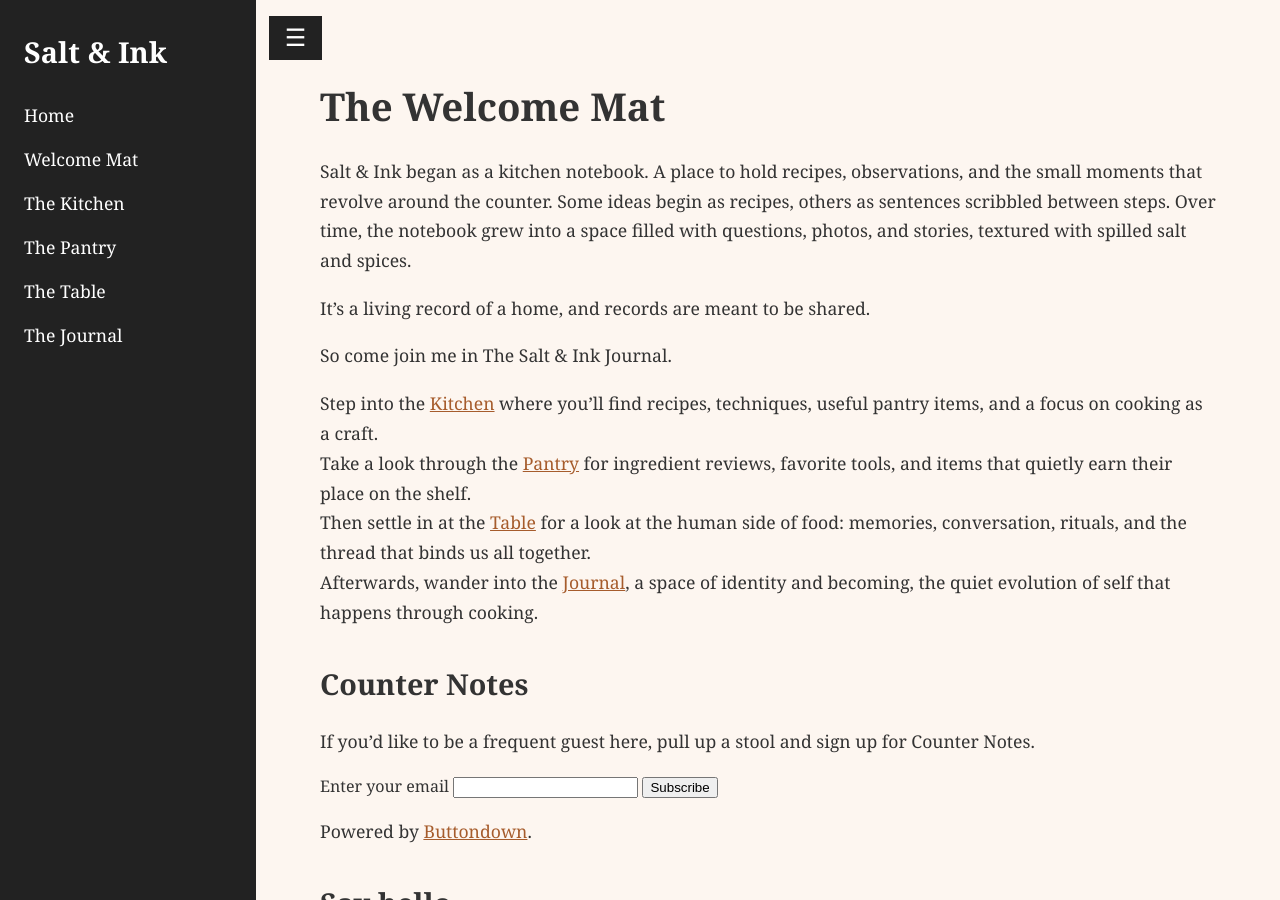
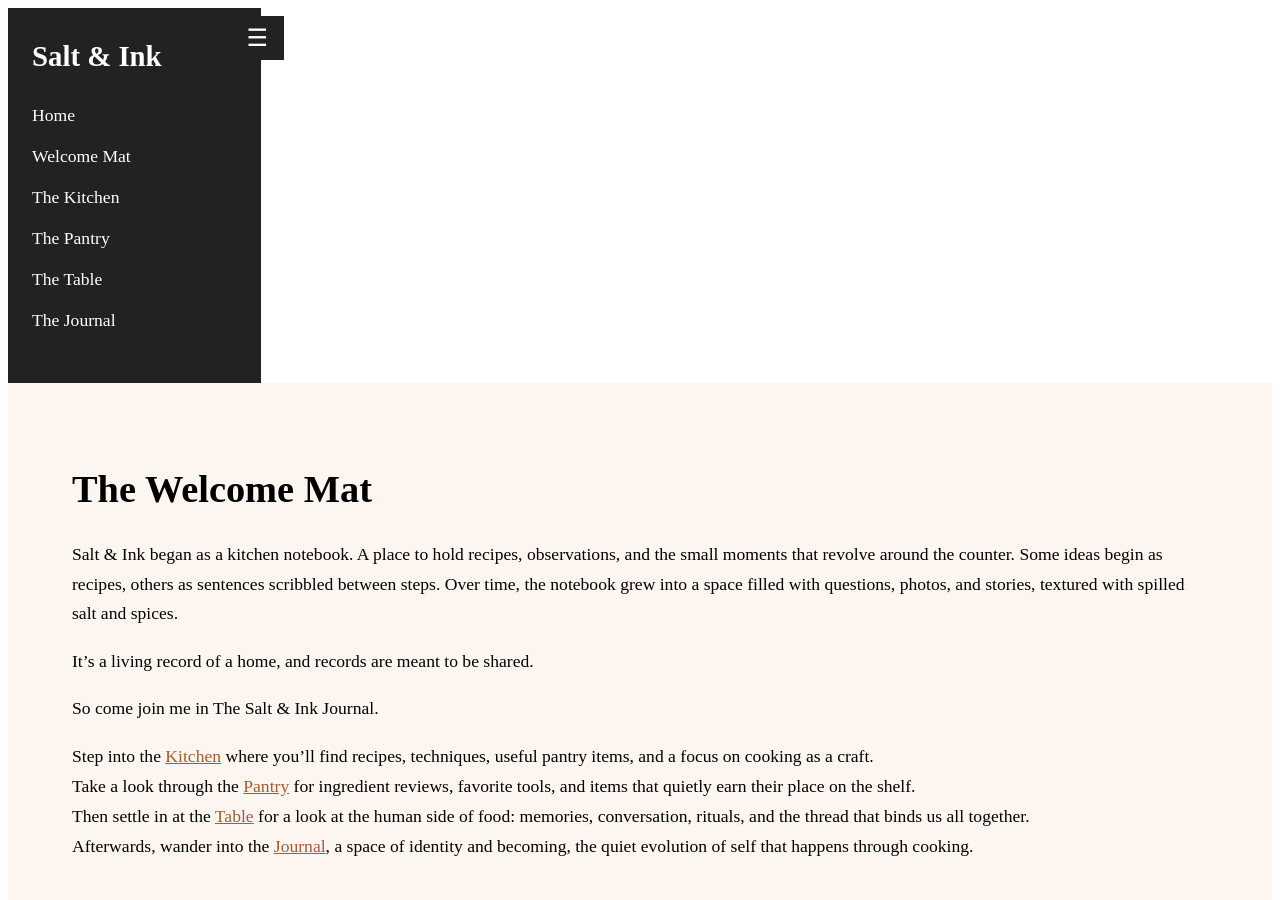
Before and after one commit to saltandinkjournal/saltandinkjournal.github.io, a Jekyll site: the page built from index.md, in a window 1280 px wide and 900 px high. Built offline with Jekyll 4.4.1, drawn with Linux system fonts in a browser that asks for light colours.

Commit message:
Update style.css

```diff
--- a/assets/css/style.css
+++ b/assets/css/style.css
@@ -1,35 +1,20 @@
-/* ==========================
-   GLOBAL
-========================== */
-body {
-  margin: 0;
-  font-family: 'Georgia', serif;
-  background: #fdf6f0;
-  color: #333;
+/* Flex container for sidebar + content */
+.site-wrapper {
+  display: flex;
+  min-height: 100vh;
 }
 
-a {
-  transition: color 0.2s ease;
-}
-
-/* ==========================
-   LEFT SIDEBAR
-========================== */
+/* Sidebar always visible */
 .sidebar-left {
-  position: fixed;
-  top: 0;
-  left: 0;
-  width: 20%;              /* Sidebar width */
-  height: 100vh;
+  width: 20%;
   background: #222;
   color: white;
   padding: 2rem 1.5rem;
   box-sizing: border-box;
-  display: flex;
-  flex-direction: column;
-  justify-content: flex-start;
+  flex-shrink: 0; /* prevents shrinking */
 }
 
+/* Sidebar headings and links */
 .sidebar-left h2 {
   margin-top: 0;
   font-size: 1.8rem;
@@ -39,7 +24,6 @@ a {
 .sidebar-left ul {
   list-style: none;
   padding: 0;
-  margin: 0;
 }
 
 .sidebar-left li {
@@ -56,16 +40,16 @@ a {
   color: #f0c878;
 }
 
-/* ==========================
-   MAIN CONTENT
-========================== */
+/* Main content takes the rest of the space */
 .content {
-  margin-left: 20%;          /* match sidebar width */
+  flex: 1;
   padding: 3rem 4rem;
+  background: #fdf6f0;
+  line-height: 1.7;
   min-height: 100vh;
-  line-height: 1.7;
 }
 
+/* Headings and paragraphs */
 .content h1 {
   font-size: 2.4rem;
   margin-bottom: 1rem;
@@ -91,30 +75,7 @@ a {
   color: #d07b3a;
 }
 
-.content img {
-  max-width: 100%;
-  height: auto;
-}
-
-/* ==========================
-   HAMBURGER BUTTON
-========================== */
-.hamburger {
-  position: fixed;
-  top: 1rem;
-  left: 21%;                 /* just to the right of the sidebar */
-  font-size: 1.5rem;
-  background: #222;
-  color: white;
-  border: none;
-  padding: 0.5rem 1rem;
-  cursor: pointer;
-  z-index: 1001;
-}
-
-/* ==========================
-   FULLSCREEN OVERLAY
-========================== */
+/* Fullscreen overlay (unchanged) */
 .sidebar-fullscreen {
   display: none;
   position: fixed;
@@ -163,3 +124,17 @@ a {
   cursor: pointer;
   padding: 0.5rem 1rem;
 }
+
+/* Hamburger button */
+.hamburger {
+  position: absolute; /* we'll place it over the sidebar */
+  top: 1rem;
+  left: 18%; /* just outside sidebar */
+  font-size: 1.5rem;
+  background: #222;
+  color: white;
+  border: none;
+  padding: 0.5rem 1rem;
+  cursor: pointer;
+  z-index: 1001;
+}
```
